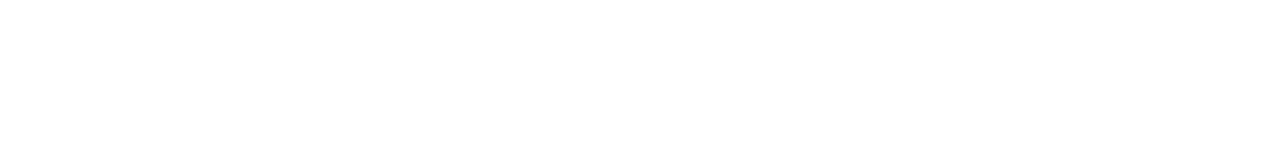
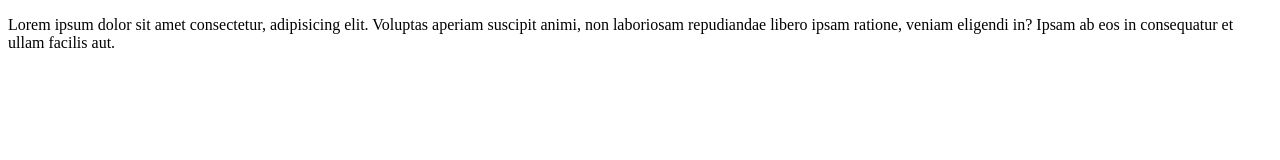
Before and after one commit to SoyCarlosRolando/pagina_WSFL, a plain HTML site: page index.html in a window 1280 px wide. Drawn offline with Linux system fonts and the light colour scheme.

Commit message:
agregado div contenedor

```diff
--- a/index.html
+++ b/index.html
@@ -8,5 +8,11 @@
 </head>
 <body>
 
+    <!--DIV CONTENEDOR1-->
+    <div class="container">
+        <div class="row">
+            <p>Lorem ipsum dolor sit amet consectetur, adipisicing elit. Voluptas aperiam suscipit animi, non laboriosam repudiandae libero ipsam ratione, veniam eligendi in? Ipsam ab eos in consequatur et ullam facilis aut.</p>
+        </div>
+    </div>
 </body>
 </html>
```
